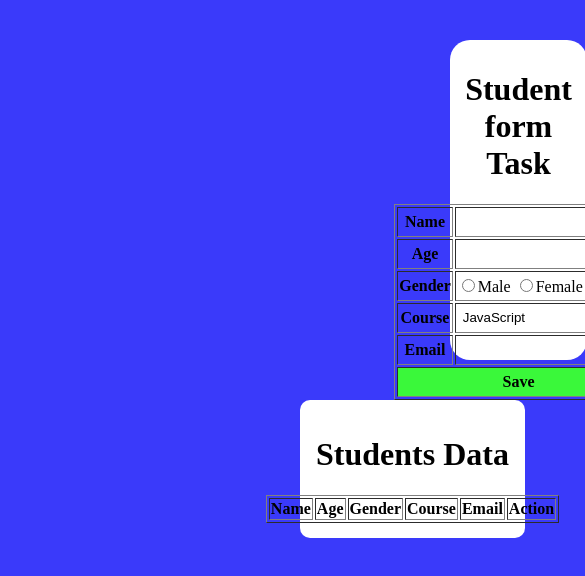
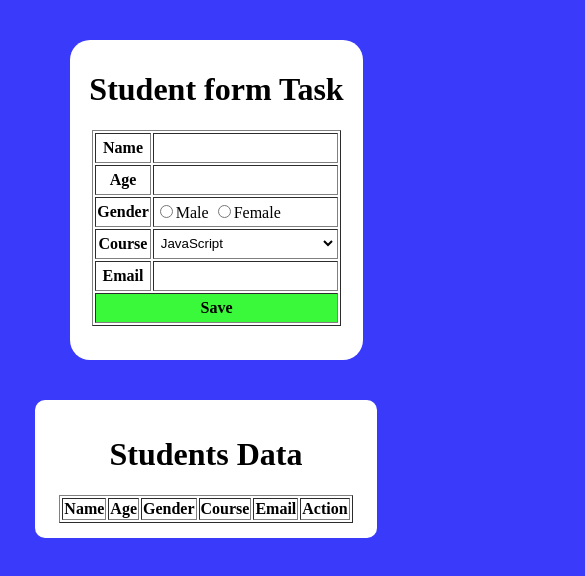
Before and after one commit to Udhayakumar1002002/student-form, a plain HTML site: page index.html in a window 390 px wide. Shown: the top 576 px of the page, 585 px wide, since content can reach past the window. Drawn offline with Linux system fonts and the light colour scheme.

Commit message:
updated form

```diff
--- a/index.html
+++ b/index.html
@@ -65,6 +65,35 @@
         .delete{
             background-color: red;
         }
+
+        @media screen and (max-width:900px) {
+
+            .main-table{
+                margin-left: 250px;
+
+            }
+
+            .table2{
+                margin-left: 180px;
+            }
+        }
+
+        @media screen and (max-width:600px) {
+            .main-table{
+                margin-left: 70px;
+                height: 300px;
+            width: 70%;
+
+            }
+
+            .table2{
+                margin-left: 35px;
+                width: 80%;
+            }
+        }
+
+
+
 
 
     </style>
```
